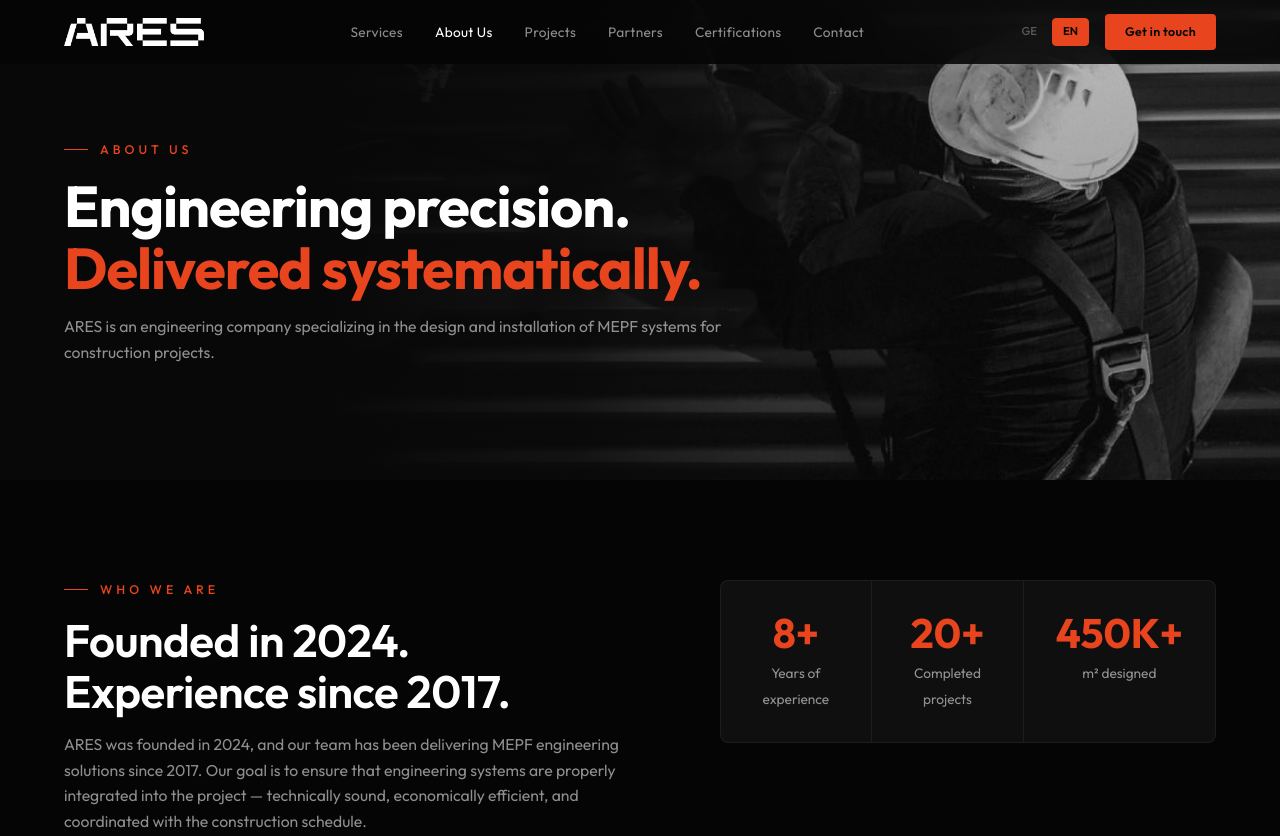
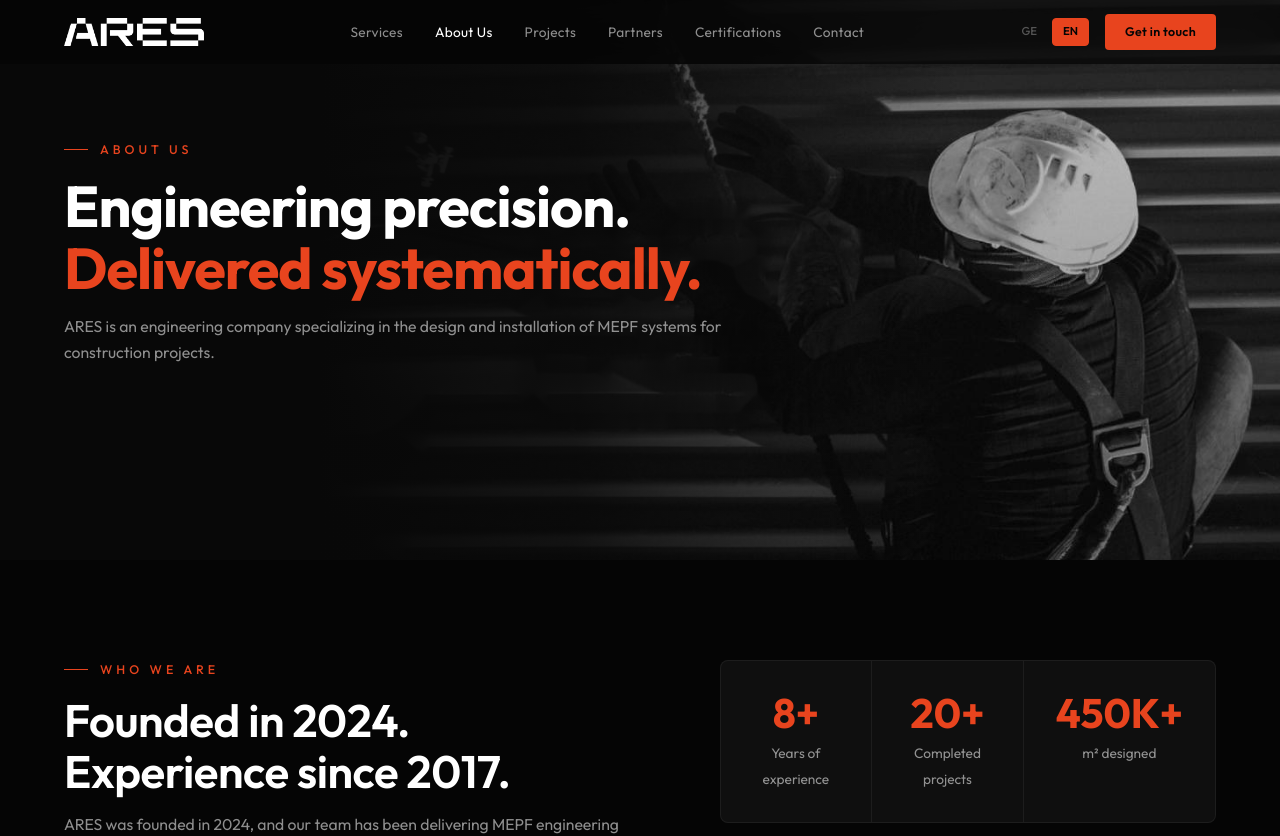
Before and after one commit to lukasturua9444/ares-ge, a Next.js app: page /about in a window 1280 px wide. Shown: the top 836 px of the page. Built offline with nearby package versions, Linux system fonts and the light colour scheme.

Commit message:
Topic 8 fix: show full helmet (taller hero, position right 25%)

```diff
--- a/src/app/globals.css
+++ b/src/app/globals.css
@@ -361,7 +361,7 @@
 
 .about-hero {
   position: relative;
-  min-height: 480px;
+  min-height: 560px;
   overflow: hidden;
   background-color: #080808;
   padding: 140px 0 80px;
@@ -371,7 +371,7 @@
   inset: 0;
   background-image: url('/images/about-hero-rappelling.jpg');
   background-size: cover;
-  background-position: center right;
+  background-position: right 25%;
   z-index: 0;
 }
 .about-hero-overlay {
```
